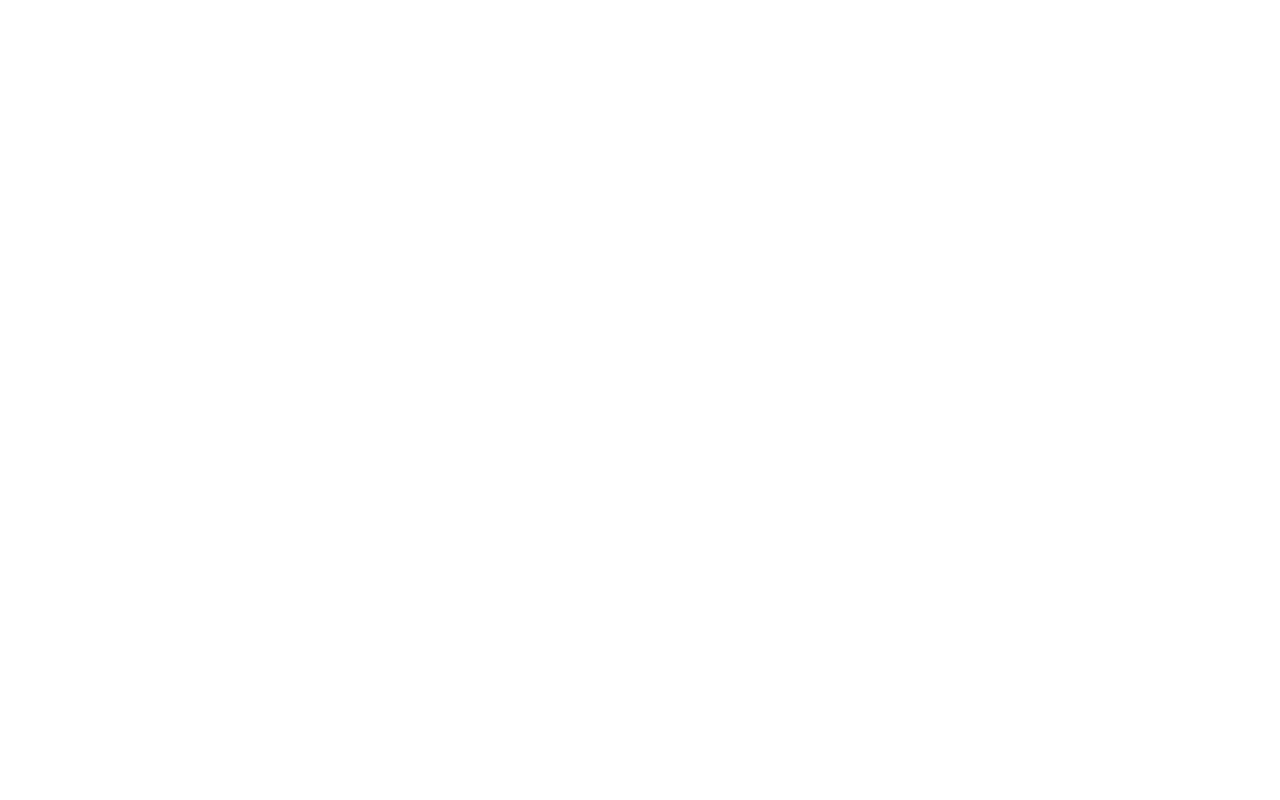
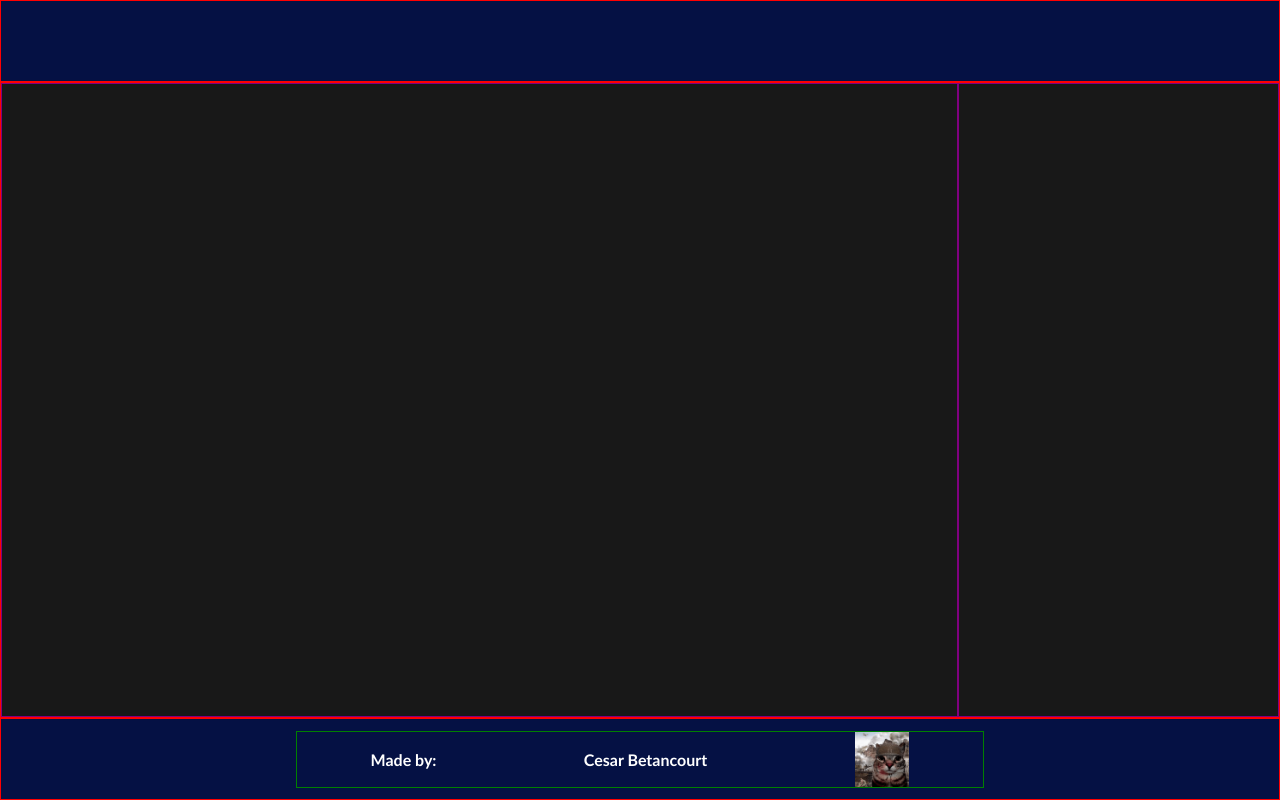
Before and after one commit to xobett/Etch-a-Sketch, a plain HTML site: page index.html in a window 1280 px wide. Drawn offline with Linux system fonts and the light colour scheme.

Commit message:
Add progress on website layout

```diff
--- a/index.html
+++ b/index.html
@@ -8,6 +8,17 @@
     <script src="./script.js" defer></script>
 </head>
 <body>
-    <div class="container"></div>
+    <div class="header-container"></div>
+    <div class="body-container">
+        <div class="grid-container"></div>
+        <div class="grid-settings-container"></div>
+    </div>
+    <div class="footer-container">
+        <div class="credits-container">
+            <div>Made by:</div>
+            <div>Cesar Betancourt</div>
+            <img src="./Resources/cat-icon.png" alt="War Cat meme icon profile picture">
+        </div>
+    </div>
 </body>
 </html>
--- a/script.js
+++ b/script.js
@@ -0,0 +1,5 @@
+// #region GRID SETTINGS
+let gridSize = 16;
+// #endregion GRID SETTINGS
+
+const baseContainer = document.querySelector(".grid-container");
--- a/style.css
+++ b/style.css
@@ -0,0 +1,72 @@
+body{
+    min-height: 100vh;
+    background-color: rgba(0, 0, 0, 0.904);
+    margin: 0;
+
+    display: flex;
+    flex-direction: column;
+
+    font-family: 'Gill Sans', 'Gill Sans MT', Calibri, 'Trebuchet MS', sans-serif;
+}
+
+.header-container,
+.body-container,
+.footer-container{
+    border: 1px solid red;
+}
+
+.header-container,
+.footer-container{
+    min-height: 10vh;
+
+    background-color: #051144;
+}
+
+.body-container{
+    flex: 1;
+
+    display: flex;
+}
+
+.body-container > div{
+    border: 1px solid purple;
+    /* flex: auto; */
+}
+
+.grid-container{
+    flex: auto;
+}
+
+.grid-settings-container{
+    min-width: 25%;
+    flex: 0 0 auto;
+
+    display: flex;
+}
+
+.grid-settings-container > div{
+    border: 1px salmon;
+}
+
+.footer-container{
+    display: flex;
+    justify-content: center;
+    align-items: center;
+}
+
+.credits-container{
+    display: flex;
+    justify-content: space-around;
+    align-items: center;
+
+    min-height: 100%;
+    min-width: 20%;
+    border: 1px solid green;
+
+    color: white;
+    font-weight: bold;
+}
+
+img{
+    width: 8%;
+}
```
Also changed, not shown: Resources/cat-icon.png (added).
